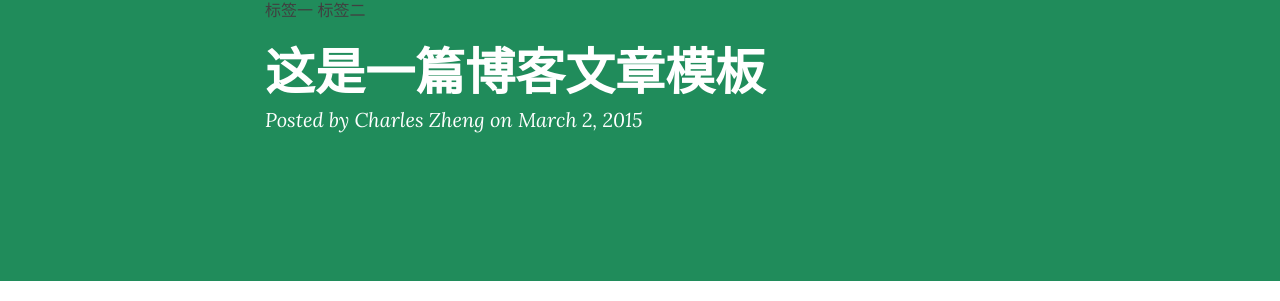
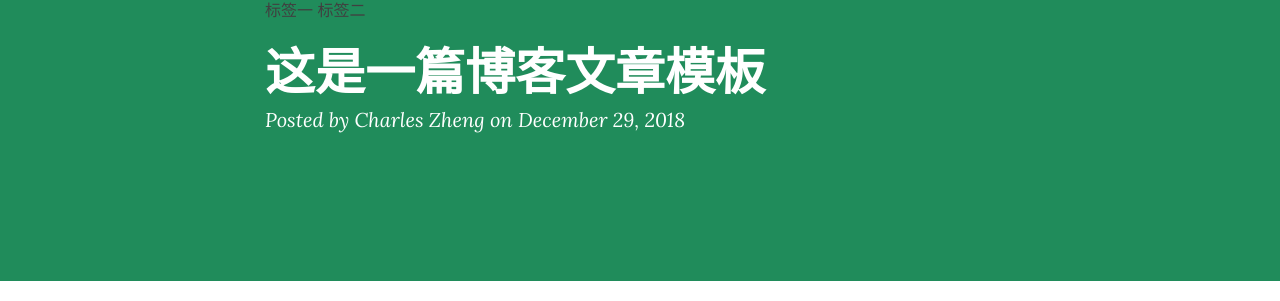
Before and after one commit to zbw898218/zbw898218.github.io, a Jekyll site: the page built from _posts/2018-12-29-how-to-write.md, in a window 1280 px wide. Shown: the part 153-454 px from the top of the page. Built offline with Jekyll 4.4.1, drawn with Linux system fonts in a browser that asks for light colours; nearby versions of some CDN libraries; comment, search, counter and statistics services are not loaded.

Commit message:
first commit

```diff
--- a/_posts/2015-03-02-how-to-write.md
+++ b/_posts/2018-12-29-how-to-write.md
@@ -1,7 +1,7 @@
 ---
 layout: post
 title: 这是一篇博客文章模板
-date: 2015-3-02
+date: 2018-12-29
 categories: blog
 tags: [标签一,标签二]
 description: 文章金句。
```
